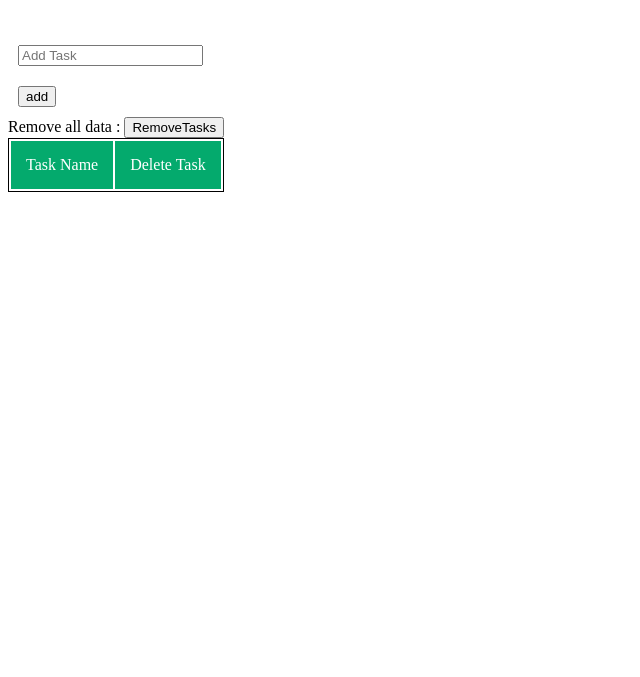
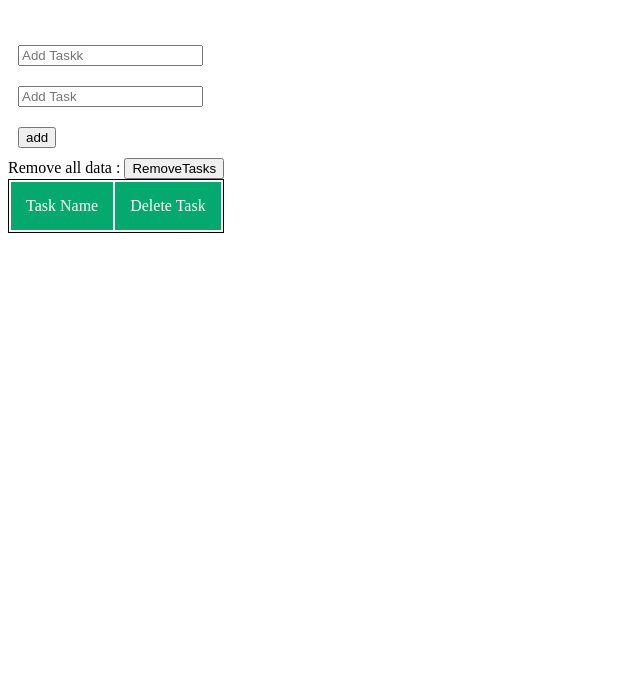
Before and after one commit to mohamadjebara1/ex2, a plain HTML site: page index.html in a window 1280 px wide. Shown: the part 123-800 px from the top of the page, without its empty margins (0-640 px from the left). Drawn offline with Linux system fonts and the light colour scheme.

```diff
--- a/index.html
+++ b/index.html
@@ -12,7 +12,7 @@
 
 
 <div >
-
+    <input type="text"  placeholder="Add Taskk" class="textbox" id="addtaskkkkk"><br>
     <input type="text"  placeholder="Add Task" class="textbox" id="addtask"><br>
     <button class="butt" id="butt1"  onclick="addTask()">add</button><br>
     <label> Remove all data :</label>
```
